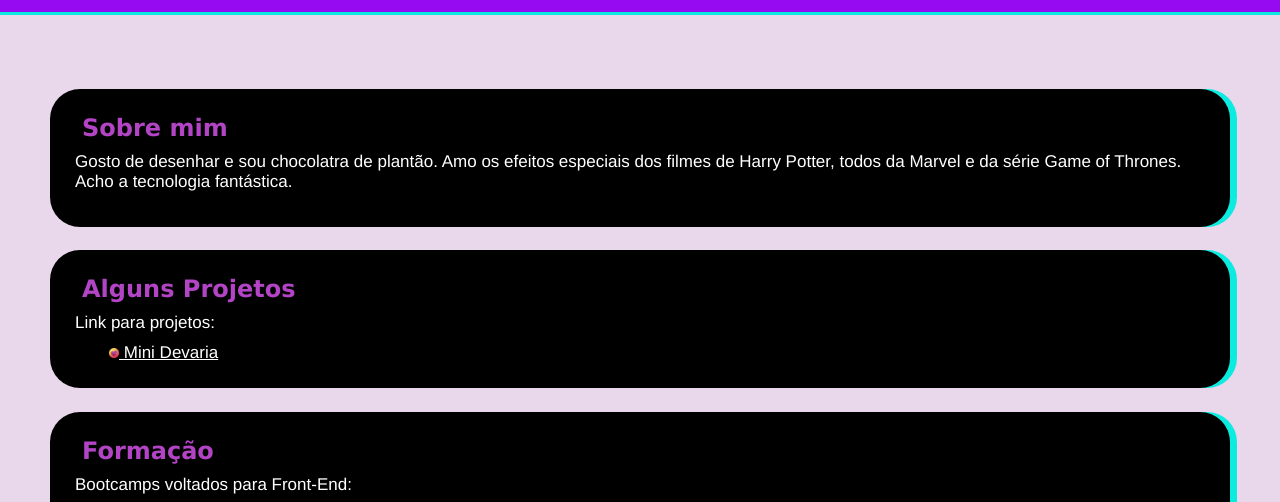
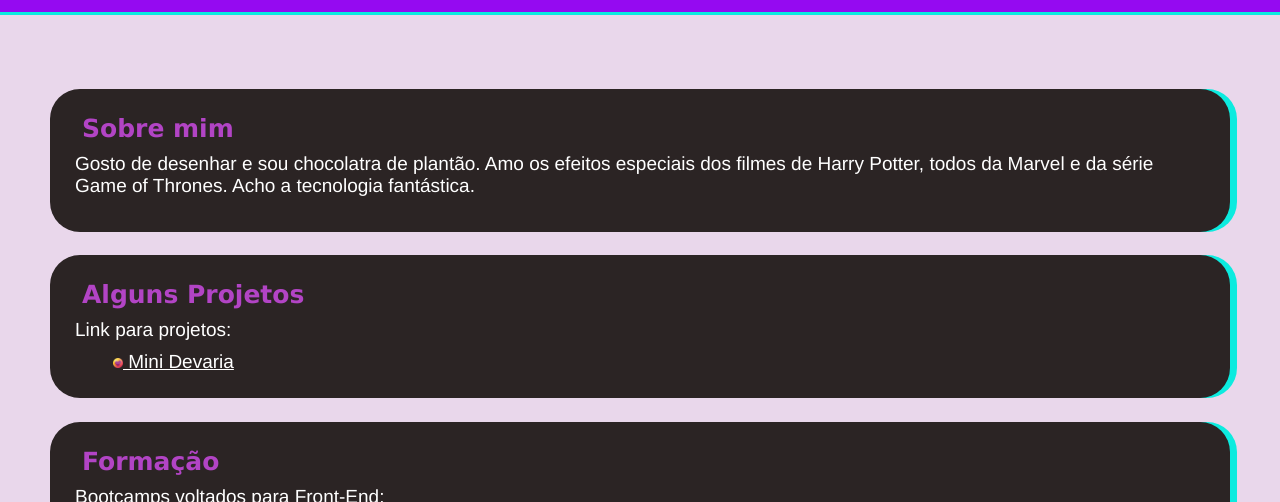
Before and after one commit to IsabelleNayara/curriculo, a plain HTML site: page index.html in a window 1280 px wide. Shown: the part 269-771 px from the top of the page. Drawn offline with Linux system fonts and the light colour scheme.

Commit message:
Mudança de cor

```diff
--- a/style.css
+++ b/style.css
@@ -44,11 +44,12 @@ header{
     margin-right: auto;
     box-shadow: 7px 0px 0px rgb(12, 235, 223);
     padding: 25px;
-    background-color: black;
+    background-color: rgb(43, 36, 36);
     color: #fff;
-    font-size: 17px;
+    font-size: 19px;
     font-family: 'Lucida Sans', 'Lucida Sans Regular', 'Lucida Grande', 'Lucida Sans Unicode', Geneva, Verdana, sans-serif;
     border-radius: 30px;
+
 
 }
 
@@ -60,9 +61,10 @@ header{
 h2{
     margin-bottom: 10px;
     color: #b244c5;
-    font-size: 24px;
+    font-size: 25px;
     padding-left: 7px;
     font-family: 'Lucida Sans', 'Lucida Sans Regular', 'Lucida Grande', 'Lucida Sans Unicode', Geneva, Verdana, sans-serif;
+    font-weight: bold;
 }
 
 a {
```
Also changed, not shown: index.html (+1 -0 lines).
